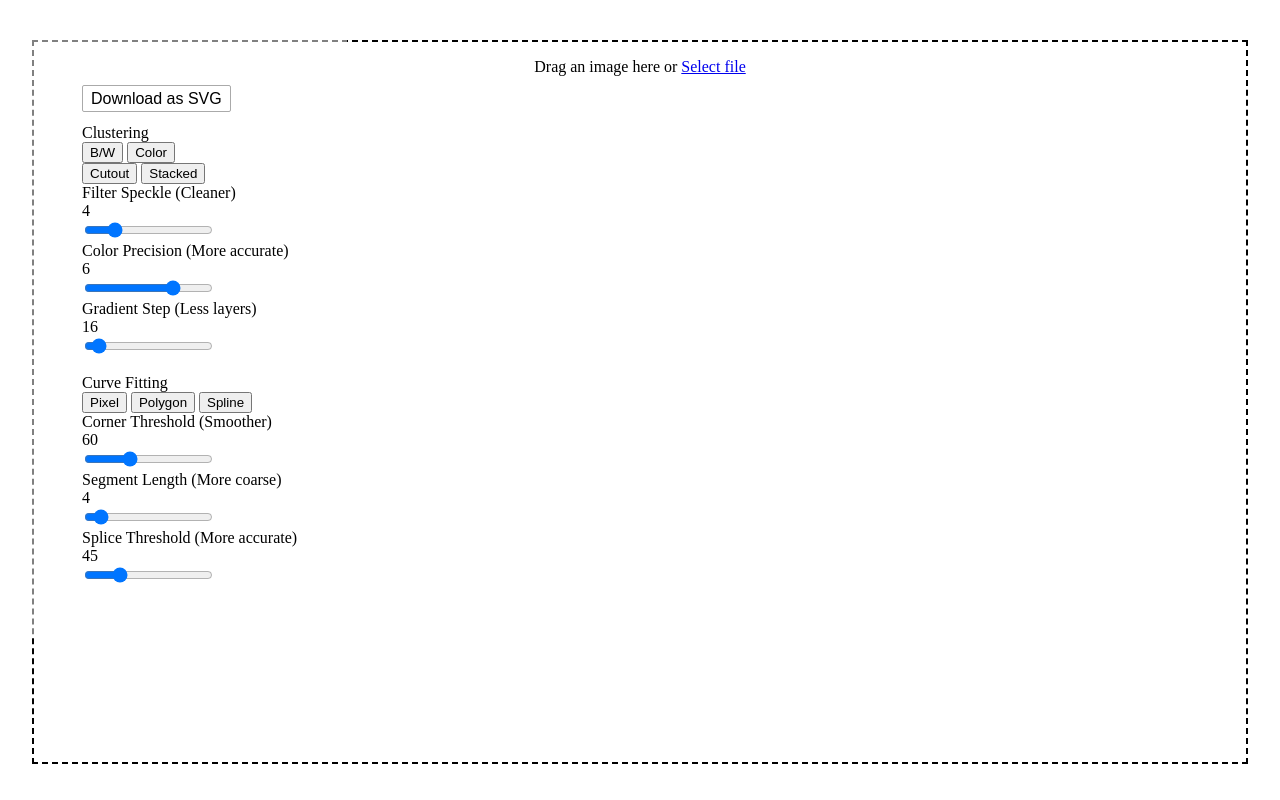
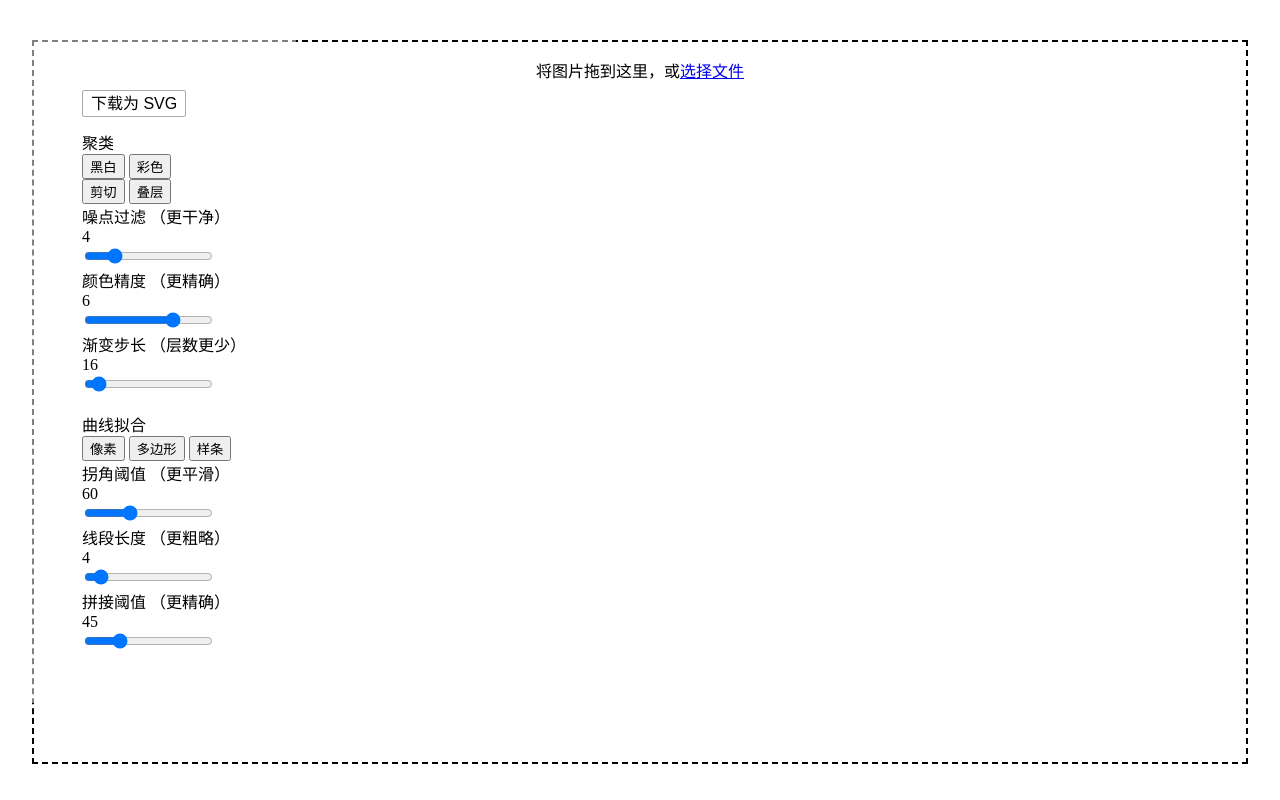
Before and after one commit to qqtt-zg/vtracer-master, a website built with webpack: page webapp/app/index.html in a window 1280 px wide. Built offline with nearby package versions, Linux system fonts and the light colour scheme.

Commit message:
docs: 全项目文档汉化，修正部分提示文本与错误信息
本次提交将绝大多数文档、界面提示文本、命令行帮助信息与错误提示全部翻译为简体中文，包括：
1. 根目录、webapp、cmdapp下的所有README文档
2. CHANGELOG更新日志
3. Web应用前端界面文本
4. 命令行工具的参数帮助与错误提示
5. 修复了converter.rs中的错误提示文案本地化

```diff
--- a/webapp/app/index.html
+++ b/webapp/app/index.html
@@ -63,7 +63,7 @@
                 <div id="drop">
                     <div id="canvas-container">
                         <div id="droptext">
-                            <p>Drag an image here or <a href="#" id="imageSelect">Select file</a></p>
+                            <p>将图片拖到这里，或<a href="#" id="imageSelect">选择文件</a></p>
                         </div>
                         <canvas id="frame"></canvas>
                         <svg id="svg" version="1.1" xmlns="http://www.w3.org/2000/svg"></svg>
@@ -72,34 +72,34 @@
             </div>
             <div id="options">
                 <div>
-                    <a class="button" id="export">Download as SVG</a>
+                    <a class="button" id="export">下载为 SVG</a>
                 </div>
 
                 <p></p>
 
                 <div>
                     <div title="Algorithm for segmentation and grouping of pixel clusters">
-                        Clustering
+                        聚类
                     </div>
                 </div>
 
                 <div>
                     <div>
-                        <button id="clustering-binary" title="Black & White (Binary Image)">B/W</button>
-                        <button id="clustering-color" title="True Color Image">Color</button>
+                        <button id="clustering-binary" title="黑白（二值图）">黑白</button>
+                        <button id="clustering-color" title="True 彩色 Image">彩色</button>
                     </div>
                 </div>
 
                 <div>
                     <div>
-                        <button id="clustering-cutout" title="Shapes disjoint with others">Cutout</button>
-                        <button id="clustering-stacked" title="Stack shapes on top of another">Stacked</button>
+                        <button id="clustering-cutout" title="形状与其他区域不重叠">剪切</button>
+                        <button id="clustering-stacked" title="形状按层叠放">叠层</button>
                     </div>
                 </div>
 
                 <div>
-                    <div title="Discard patches small than X px in size">
-                        Filter Speckle <span>(Cleaner)</span>
+                    <div title="过滤面积小于 X 像素的色块">
+                        噪点过滤 <span>（更干净）</span>
                     </div>
                 </div>
                 <div id="filterspecklevalue">
@@ -110,8 +110,8 @@
                 </div>
 
                 <div class="clustering-color-options">
-                    <div title="Number of significant bits to use in a RGB channel">
-                        Color Precision <span>(More accurate)</span>
+                    <div title="每个 RGB 通道保留的有效位数">
+                        颜色精度 <span>（更精确）</span>
                     </div>
                 </div>
                 <div id="colorprecisionvalue" class="clustering-color-options">
@@ -122,8 +122,8 @@
                 </div>
 
                 <div class="clustering-color-options">
-                    <div title="Color difference between gradient layers">
-                        Gradient Step <span>(Less layers)</span>
+                    <div title="渐变层之间的颜色差值">
+                        渐变步长 <span>（层数更少）</span>
                     </div>
                 </div>
                 <div id="layerdifferencevalue" class="clustering-color-options">
@@ -137,21 +137,21 @@
 
                 <div>
                     <div title="Algorithm for converting clusters to shapes">
-                        Curve Fitting
+                        曲线拟合
                     </div>
                 </div>
 
                 <div>
                     <div>
-                        <button id="none" title="Exact cluster boundary">Pixel</button>
-                        <button id="polygon" title="Simplify to Polygon">Polygon</button>
-                        <button id="spline" class="selected" title="Smooth and Curve-fit">Spline</button>
+                        <button id="none" title="精确保留像素边界">像素</button>
+                        <button id="polygon" title="简化为多边形">多边形</button>
+                        <button id="spline" class="selected" title="平滑并拟合曲线">样条</button>
                     </div>
                 </div>
 
                 <div class="spline-options">
-                    <div title="Minimum Momentary Angle (in degrees) to be considered a corner (to be kept after smoothing)">
-                        Corner Threshold <span>(Smoother)</span>
+                    <div title="判定为拐角的最小瞬时角度（度，平滑后仍保留）">
+                        拐角阈值 <span>（更平滑）</span>
                     </div>
                 </div>
                 <div id="cornervalue" class="spline-options">
@@ -162,8 +162,8 @@
                 </div>
 
                 <div class="spline-options">
-                    <div title="Perform Iterative Subdivide Smooth until all segments are shorter than this length">
-                        Segment Length <span>(More coarse)</span>
+                    <div title="迭代细分平滑，直到所有线段短于该长度">
+                        线段长度 <span>（更粗略）</span>
                     </div>
                 </div>
                 <div id="lengthvalue" class="spline-options">
@@ -174,8 +174,8 @@
                 </div>
 
                 <div class="spline-options">
-                    <div title="Minimum Angle Displacement (in degrees) to be considered a cutting point between curves">
-                        Splice Threshold <span>(More accurate)</span>
+                    <div title="判定为曲线切分点的最小角位移（度）">
+                        拼接阈值 <span>（更精确）</span>
                     </div>
                 </div>
                 <div id="splicevalue" class="spline-options">
@@ -187,8 +187,8 @@
 
                 <div style="display: none">
                 <div class="spline-options">
-                    <div title="Number of decimal places used in svg path string">
-                        Path Precision <span>(More digits)</span>
+                    <div title="SVG 路径字符串小数位数">
+                        路径精度 <span>（更多位数）</span>
                     </div>
                 </div>
                 <div id="pathprecisionvalue" class="spline-options">
```
Also changed, not shown: CHANGELOG.md, README.md, cmdapp/README.md, cmdapp/vtracer/README.md, webapp/Readme.md, 2 other files.
